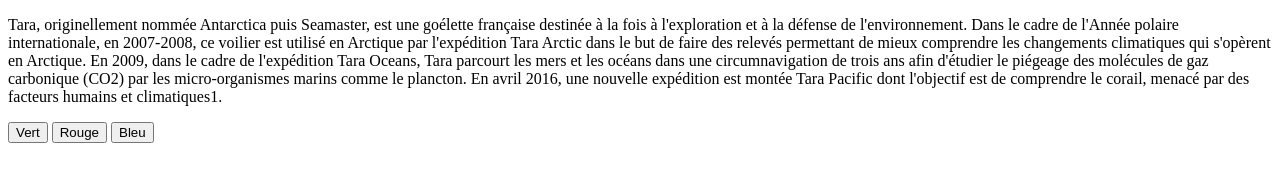
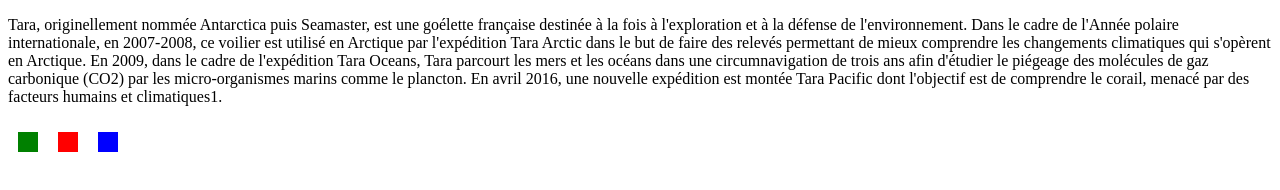
Before and after one commit to michel2407/Ex10JqPart-1, a plain HTML site: page index.html in a window 1280 px wide. Drawn offline with Linux system fonts and the light colour scheme.

Commit message:
Exercice 10

```diff
--- a/assets/css/style.css
+++ b/assets/css/style.css
@@ -1,5 +1,23 @@
-.green{
-  color : green;
-  background-size: 40px;
+#green{
+  background-color: green;
+  width: 20px;
+  height: 20px;
+    margin: 10px;
+}
+#red{
+  background-color: red;
+  width: 20px;
+  height: 20px;
+    margin: 10px;
+}
+#blue{
+  background-color: blue;
+  width: 20px;
+  height: 20px;
+    margin: 10px;
+}
+#colorButton{
+  display: flex;
+  flex-direction: row;
 
 }
--- a/index.html
+++ b/index.html
@@ -2,6 +2,7 @@
 <html lang="fr" dir="ltr">
 <head>
   <meta charset="utf-8">
+  <link rel="stylesheet" href="assets/css/style.css">
   <title>Exercice 10</title>
 
 </head>
@@ -9,12 +10,13 @@
   <p id="text">
     Tara, originellement nommée Antarctica puis Seamaster, est une goélette française destinée à la fois à l'exploration et à la défense de l'environnement. Dans le cadre de l'Année polaire internationale, en 2007-2008, ce voilier est utilisé en Arctique par l'expédition Tara Arctic dans le but de faire des relevés permettant de mieux comprendre les changements climatiques qui s'opèrent en Arctique. En 2009, dans le cadre de l'expédition Tara Oceans, Tara parcourt les mers et les océans dans une circumnavigation de trois ans afin d'étudier le piégeage des molécules de gaz carbonique (CO2) par les micro-organismes marins comme le plancton. En avril 2016, une nouvelle expédition est montée Tara Pacific dont l'objectif est de comprendre le corail, menacé par des facteurs humains et climatiques1.
   </p>
-  <button type="button" id="green" name="button">Vert</button>
-    <button type="button" id="red" name="button">Rouge</button>
-      <button type="button" id="blue" name="button">Bleu</button>
-  <div class="color green" id="green"></div>
-  <div class="color red" id="red"></div>
-  <div class="color blue" id="blue"></div>
+  <div id="colorButton">
+    <div class="color green" id="green">
+  </div>
+  <div class="color red" id="red">
+  </div>
+  <div class="color blue" id="blue">
+  </div>
 <script src="assets/js/jquery-3.2.1.js"></script>
 <script src="assets/js/script.js"></script>
 </body>
```
